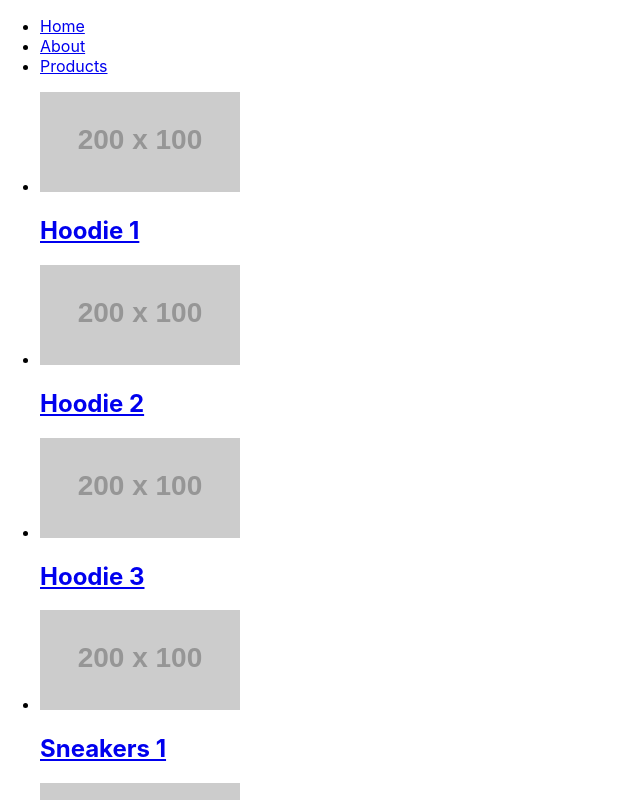
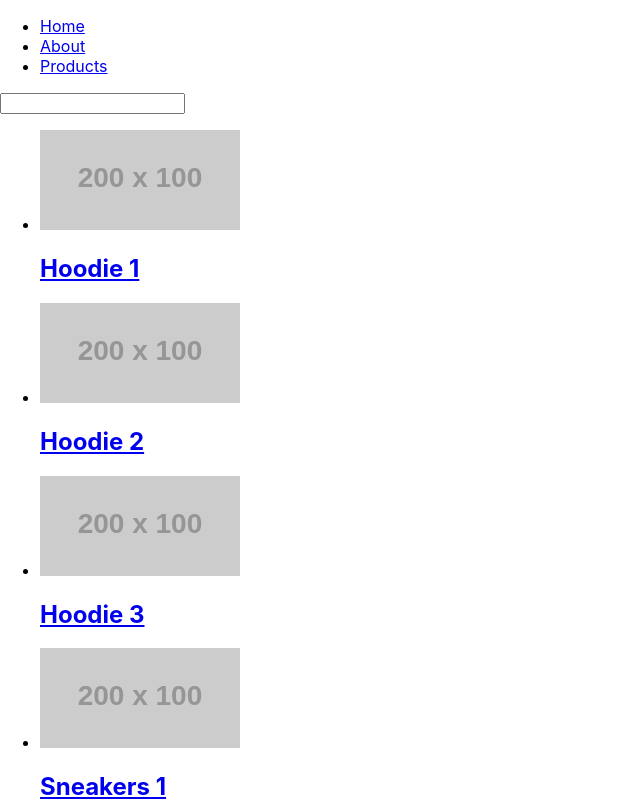
Before and after one commit to VladyslavaGoit/practice-react-routing, a React (Create React App) app: page /practice-react-routing/products in a window 1280 px wide. Shown: the top 800 px of the page, without its empty margins (0-640 px from the left). Built offline with nearby package versions, Linux system fonts and the light colour scheme.

Commit message:
adds products filtering and query string changing

```diff
--- /dev/null
+++ b/src/components/SearchBox/SearchBox.jsx
@@ -0,0 +1,5 @@
+export const SearchBox = ({ value, onChange }) => {
+  return (
+    <input value={value} onChange={event => onChange(event.target.value)} />
+  );
+};
--- a/src/pages/Products.jsx
+++ b/src/pages/Products.jsx
@@ -1,8 +1,27 @@
 import { ProductList } from 'components/ProductList/ProductList';
+import { SearchBox } from 'components/SearchBox/SearchBox';
 import { getProducts } from 'fakeAPI';
+import { useSearchParams } from 'react-router-dom';
 
 const Products = () => {
   const products = getProducts();
-  return <ProductList products={products} />;
+  const [searchParams, setSearchParams] = useSearchParams();
+  const productName = searchParams.get('name') ?? '';
+
+  const updateSearchParams = name => {
+    const newParams = name !== '' ? { name } : {};
+    setSearchParams(newParams);
+  };
+
+  const visibleProducts = products.filter(({ name }) =>
+    name.toLowerCase().includes(productName.toLowerCase())
+  );
+
+  return (
+    <>
+      <SearchBox value={productName} onChange={updateSearchParams} />
+      <ProductList products={visibleProducts} />
+    </>
+  );
 };
 export default Products;
```
